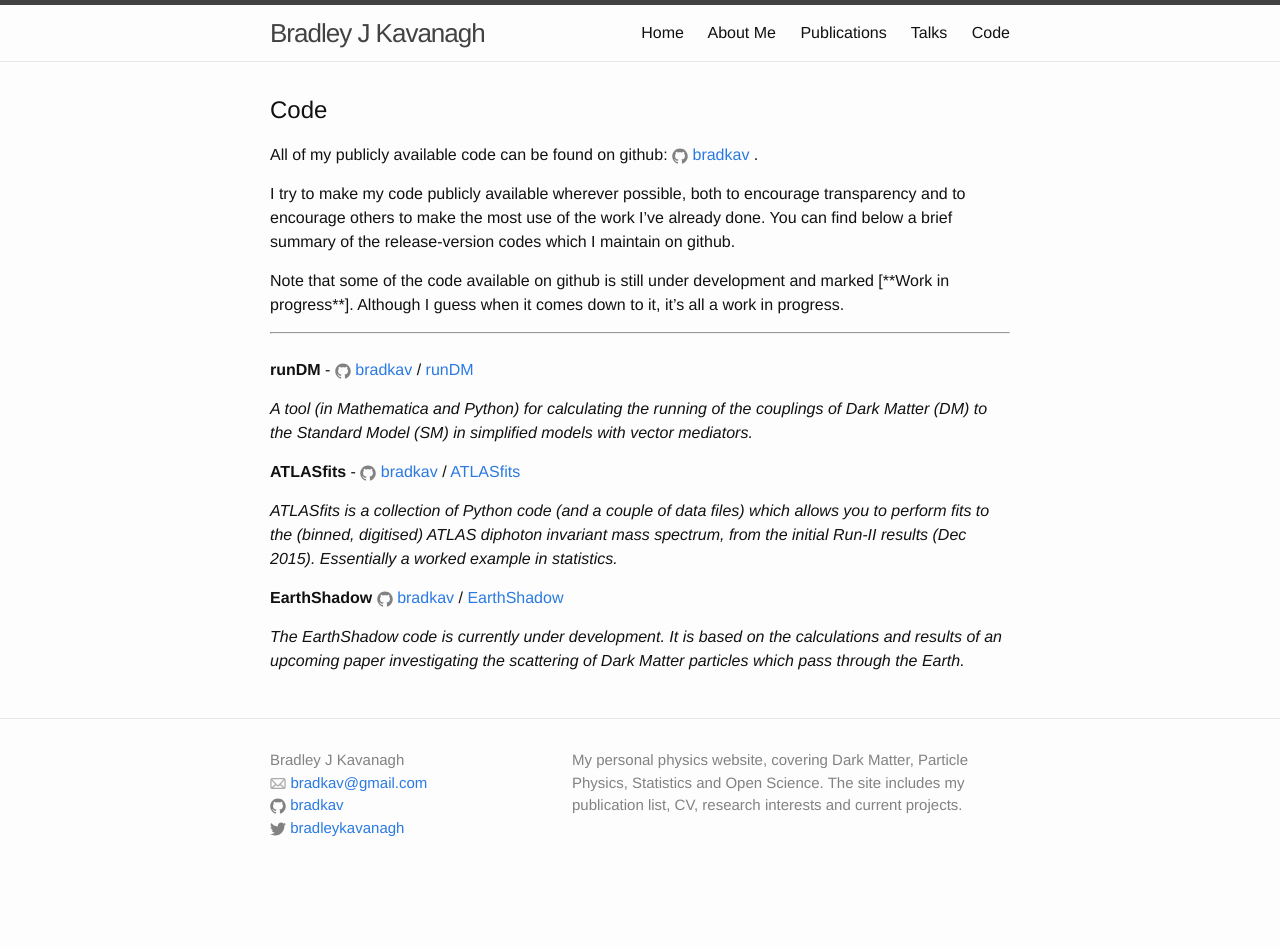
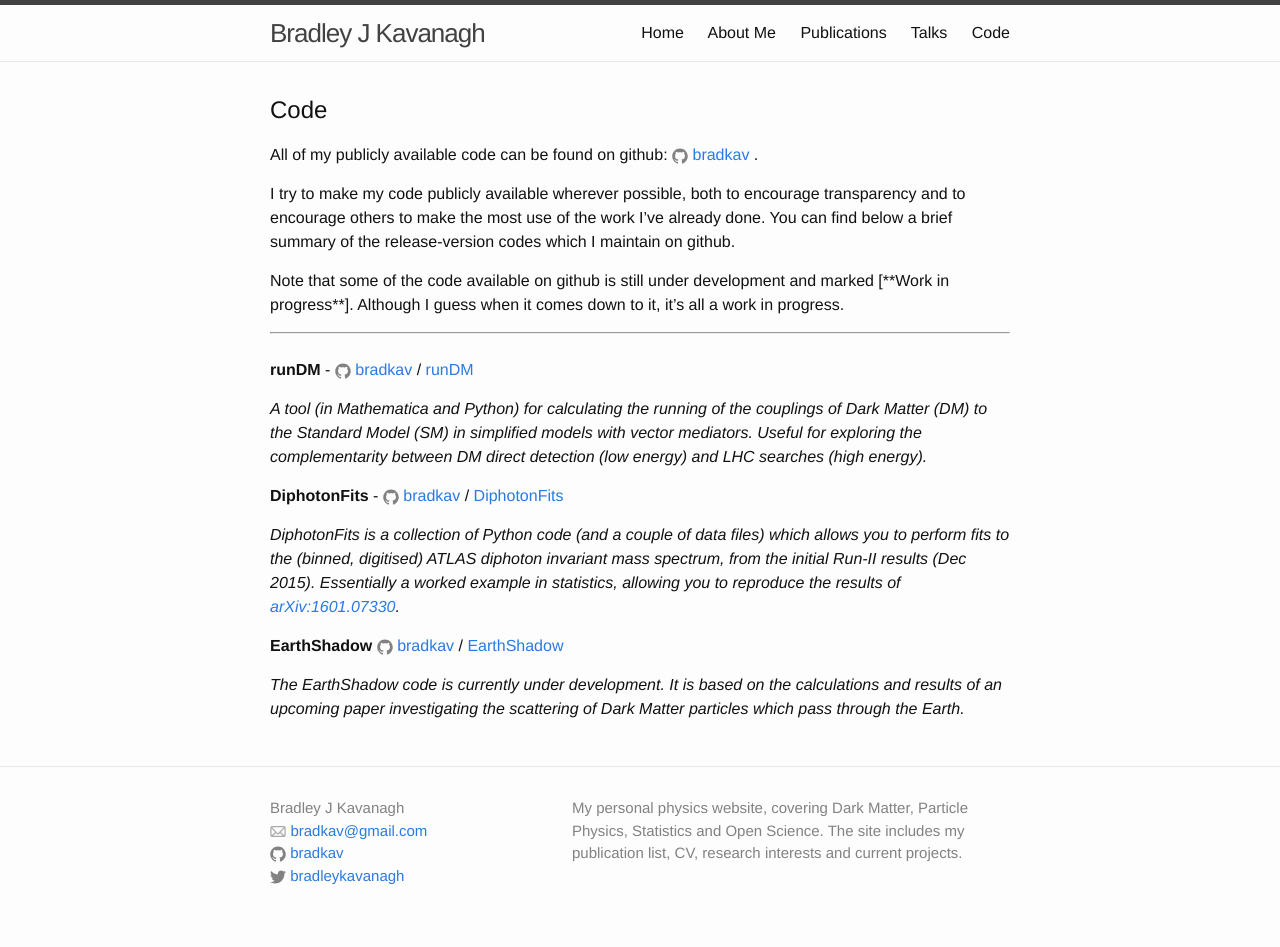
Before and after one commit to bradkav/bradkav.github.io, a Jekyll site: the page built from code.md, in a window 1280 px wide. Built offline with Jekyll 4.4.1, drawn with Linux system fonts in a browser that asks for light colours; before the commit the page ends 900 px from its top, so only the background shows below that.

Commit message:
Changed some code descriptions

```diff
--- a/code.md
+++ b/code.md
@@ -17,11 +17,11 @@ Note that some of the code available on github is still under development and ma
 <br>
 **runDM** - {% include icon-github.html username="bradkav" %}/ [runDM](https://github.com/bradkav/runDM)
 
-*A tool (in Mathematica and Python) for calculating the running of the couplings of Dark Matter (DM) to the Standard Model (SM) in simplified models with vector mediators.*
+*A tool (in Mathematica and Python) for calculating the running of the couplings of Dark Matter (DM) to the Standard Model (SM) in simplified models with vector mediators. Useful for exploring the complementarity between DM direct detection (low energy) and LHC searches (high energy).*
 
-**ATLASfits** - {% include icon-github.html username="bradkav" %}/ [ATLASfits](https://github.com/bradkav/ATLASfits)
+**DiphotonFits** - {% include icon-github.html username="bradkav" %}/ [DiphotonFits](https://github.com/bradkav/DiphotonFits)
 
-*ATLASfits is a collection of Python code (and a couple of data files) which allows you to perform fits to the (binned, digitised) ATLAS diphoton invariant mass spectrum, from the initial Run-II results (Dec 2015). Essentially a worked example in statistics.*
+*DiphotonFits is a collection of Python code (and a couple of data files) which allows you to perform fits to the (binned, digitised) ATLAS diphoton invariant mass spectrum, from the initial Run-II results (Dec 2015). Essentially a worked example in statistics, allowing you to reproduce the results of [arXiv:1601.07330](http://arxiv.org/abs/1601.07330).*
 
 
 **EarthShadow** {% include icon-github.html username="bradkav" %}/ [EarthShadow](https://github.com/bradkav/EarthShadow)
```
